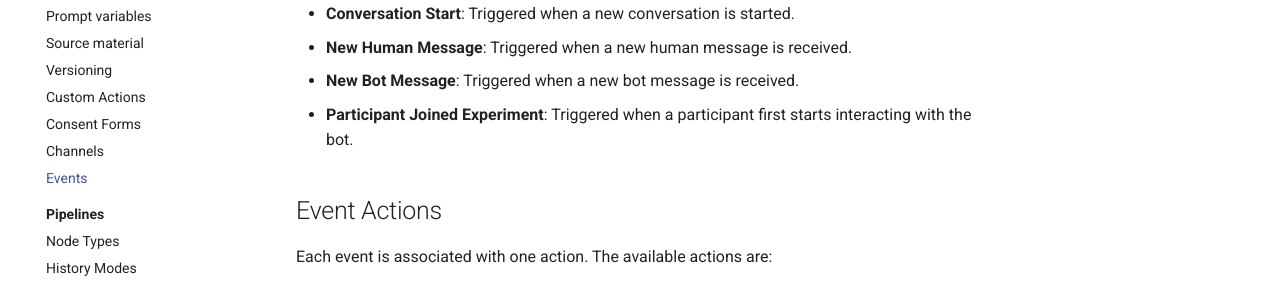
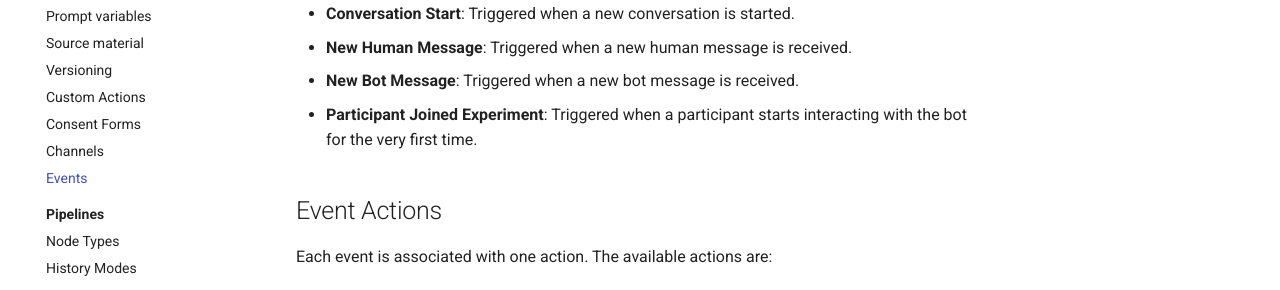
Before and after one commit to dimagi/open-chat-studio-docs, an MkDocs documentation site: the page built from docs/concepts/events.md, in a window 1280 px wide and 900 px high, scrolled down 650 px. Shown: the part 256-546 px from the top of the window. Built offline with MkDocs 1.6.1 and Material for MkDocs 9.7.7, drawn with Linux system fonts in a browser that asks for light colours; comment, search, counter and statistics services are not loaded.

Commit message:
Update docs/concepts/events.md

```diff
--- a/docs/concepts/events.md
+++ b/docs/concepts/events.md
@@ -22,7 +22,7 @@ Static events are predefined triggers that occur based on specific actions or co
 - **Conversation Start**: Triggered when a new conversation is started.
 - **New Human Message**: Triggered when a new human message is received.
 - **New Bot Message**: Triggered when a new bot message is received.
-- **Participant Joined Experiment**: Triggered when a participant first starts interacting with the bot.
+- **Participant Joined Experiment**: Triggered when a participant starts interacting with the bot for the very first time.
 
 ## Event Actions
 
```
